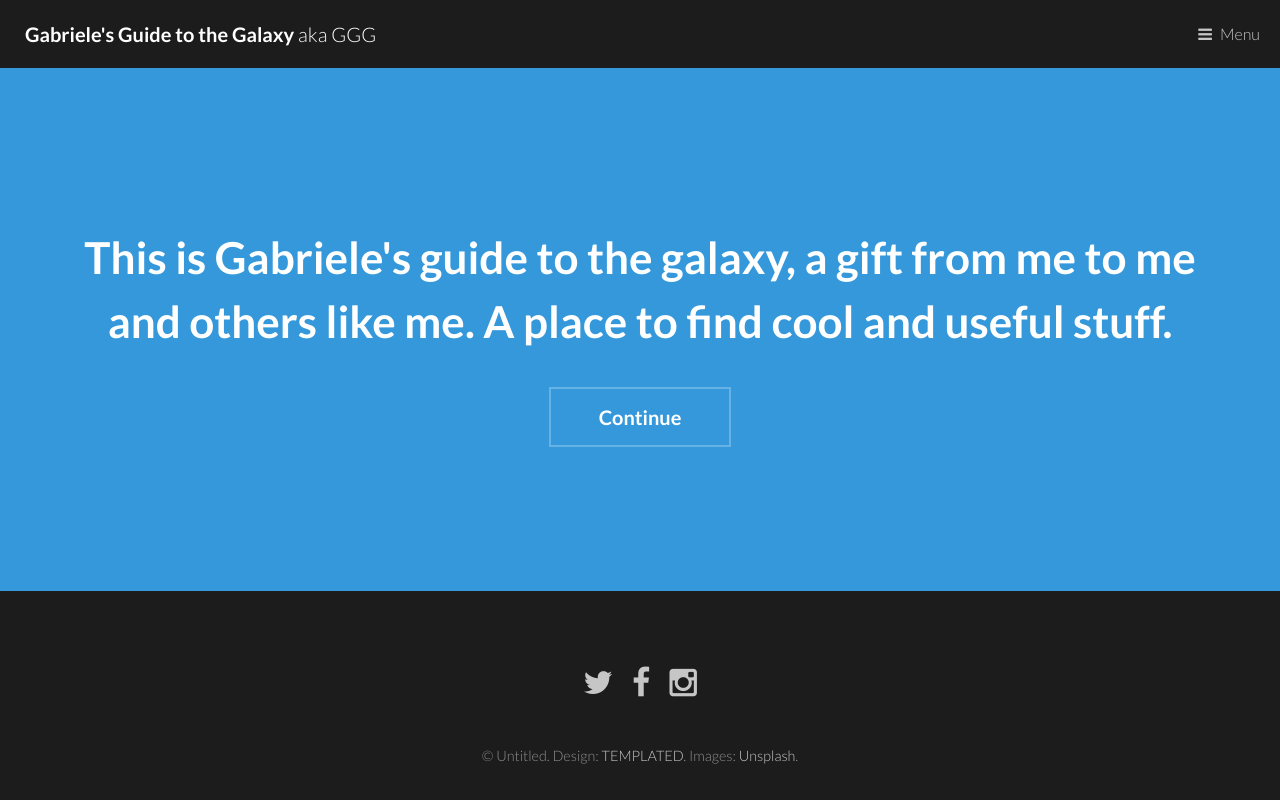
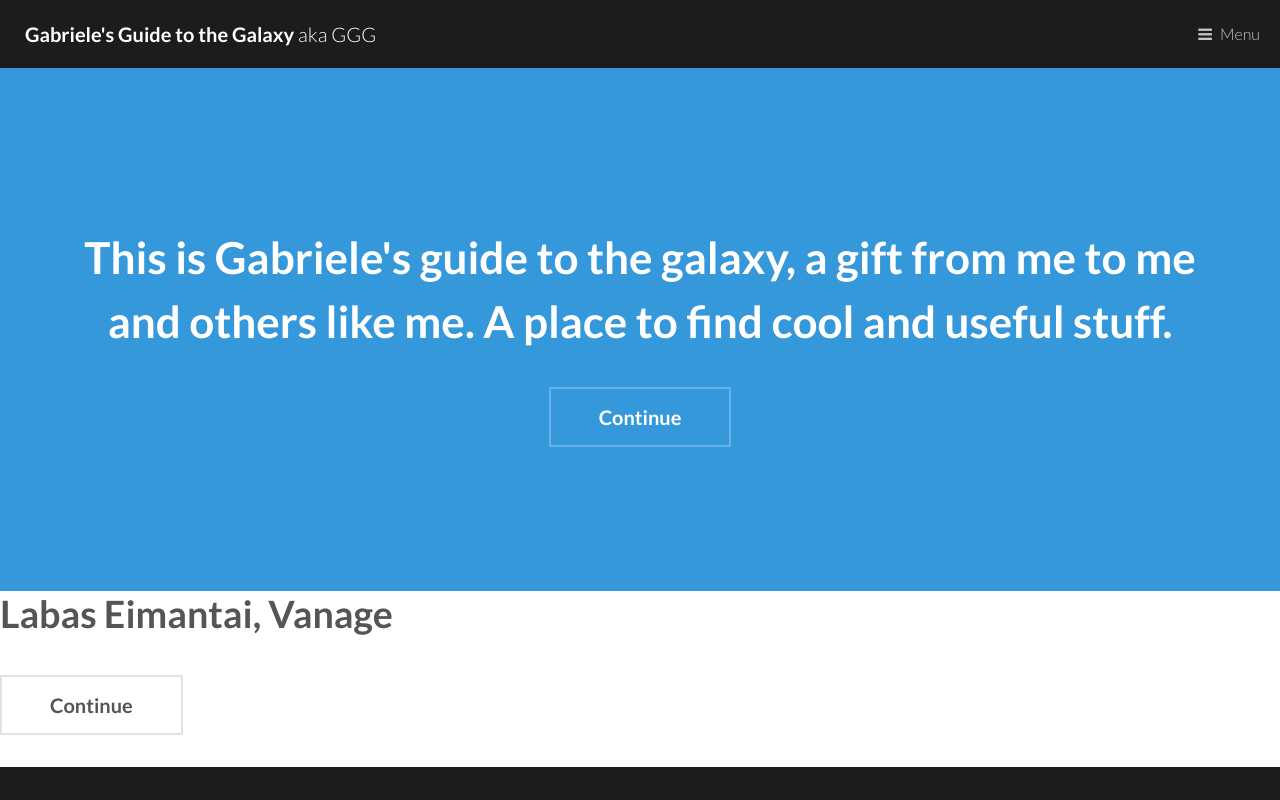
Before and after one commit to Gabra23/Gabra23.github.io, a plain HTML site: page index.html in a window 1280 px wide. Shown: the top 800 px of the page. Drawn offline with Linux system fonts and the light colour scheme.

Commit message:
Update index.html

```diff
--- a/index.html
+++ b/index.html
@@ -39,7 +39,14 @@
 					</ul>
 				</div>
 			</section>
-
+			<section id="banner2">
+				<div class="inner">
+					<h1>Labas Eimantai, Vanage</a></h1>
+					<ul class="actions">
+						<li><a href="#one" class="button alt scrolly big">Continue</a></li>
+					</ul>
+				</div>
+			</section>
 
 
 		<!-- Footer -->
```
